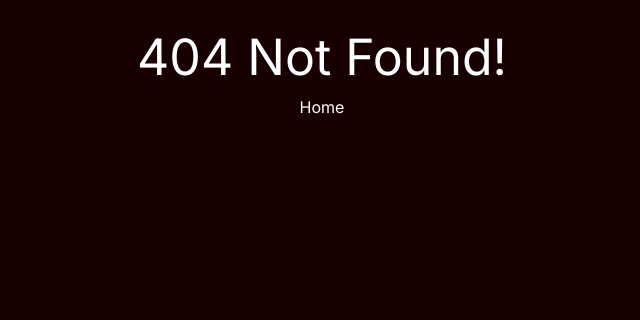
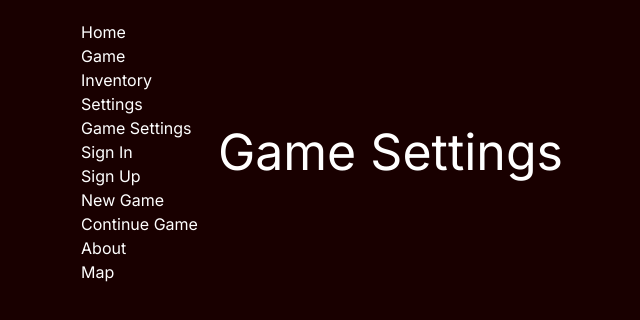
Before and after one commit to JeffreyJYZ/z_venture, a Next.js app: page /game/settings in a window 1280 px wide. Before the commit this address had no page. Shown: the top 320 px of the page, without its empty margins (318-958 px from the left). Built offline with nearby package versions, Linux system fonts and the light colour scheme; what next would draw is missing.

Commit message:
minor changes

```diff
--- a/app/game/page.tsx
+++ b/app/game/page.tsx
@@ -1,4 +1,9 @@
-export default function GamePage() {
+export default async function GamePage({
+	searchParams,
+}: {
+	searchParams: Promise<{ id?: string }>;
+}) {
+	const { id } = await searchParams;
 	return (
 		<>
 			<h1>Game</h1>
--- /dev/null
+++ b/app/game/settings/page.tsx
@@ -0,0 +1,7 @@
+export default function GameSettingsPage() {
+	return (
+		<>
+			<h1>Game Settings</h1>
+		</>
+	);
+}
```
